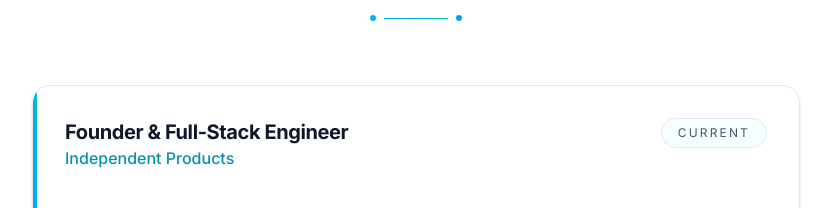
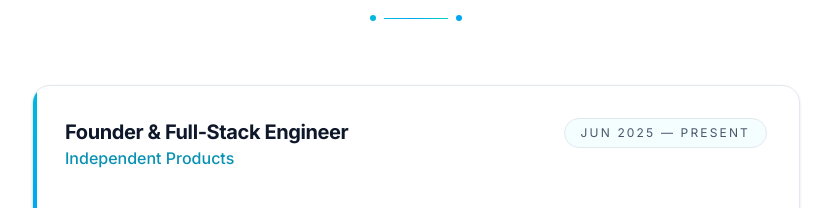
Before and after one commit to Ettydev26/my-portfolio, a React (Vite) app in the folder portfolio-260az603-v2/: page /about in a window 1280 px wide. Shown: the part 2075-2283 px from the top of the page, without its empty margins (224-1055 px from the left). Built offline with nearby package versions, Linux system fonts and the light colour scheme; no server answers.

Commit message:
Update founder start date

```diff
--- a/portfolio-260az603-v2/src/data/about.js
+++ b/portfolio-260az603-v2/src/data/about.js
@@ -44,7 +44,7 @@ export const experiences = [
   {
     title: "Founder & Full-Stack Engineer",
     company: "Independent Products",
-    period: "Current", // TODO: replace with "<start year> — Present"
+    period: "Jun 2025 — Present",
     description:
       "Build and run StockIntel NGX, a Nigerian Exchange stock research platform with paying subscribers: serverless API proxy, Cloudflare WAF and rate limiting, daily price-history pipelines, and Gemini-powered company profiles with guardrails against fabricated AI output. Also built an NGX dividend-alert Telegram bot with a Paystack freemium paywall, a Flask webhook service on Railway and Brevo email digests.",
   },
```
